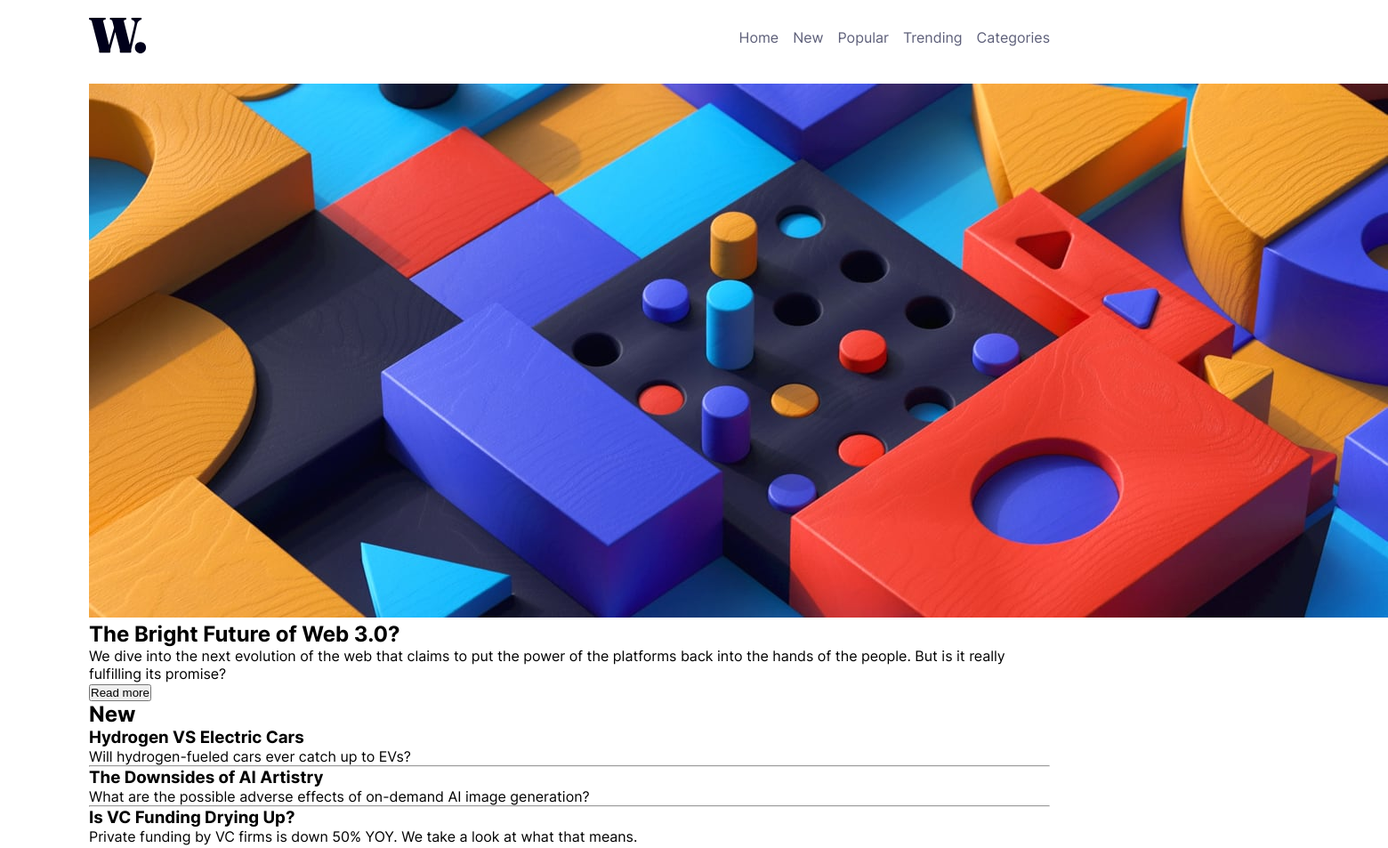
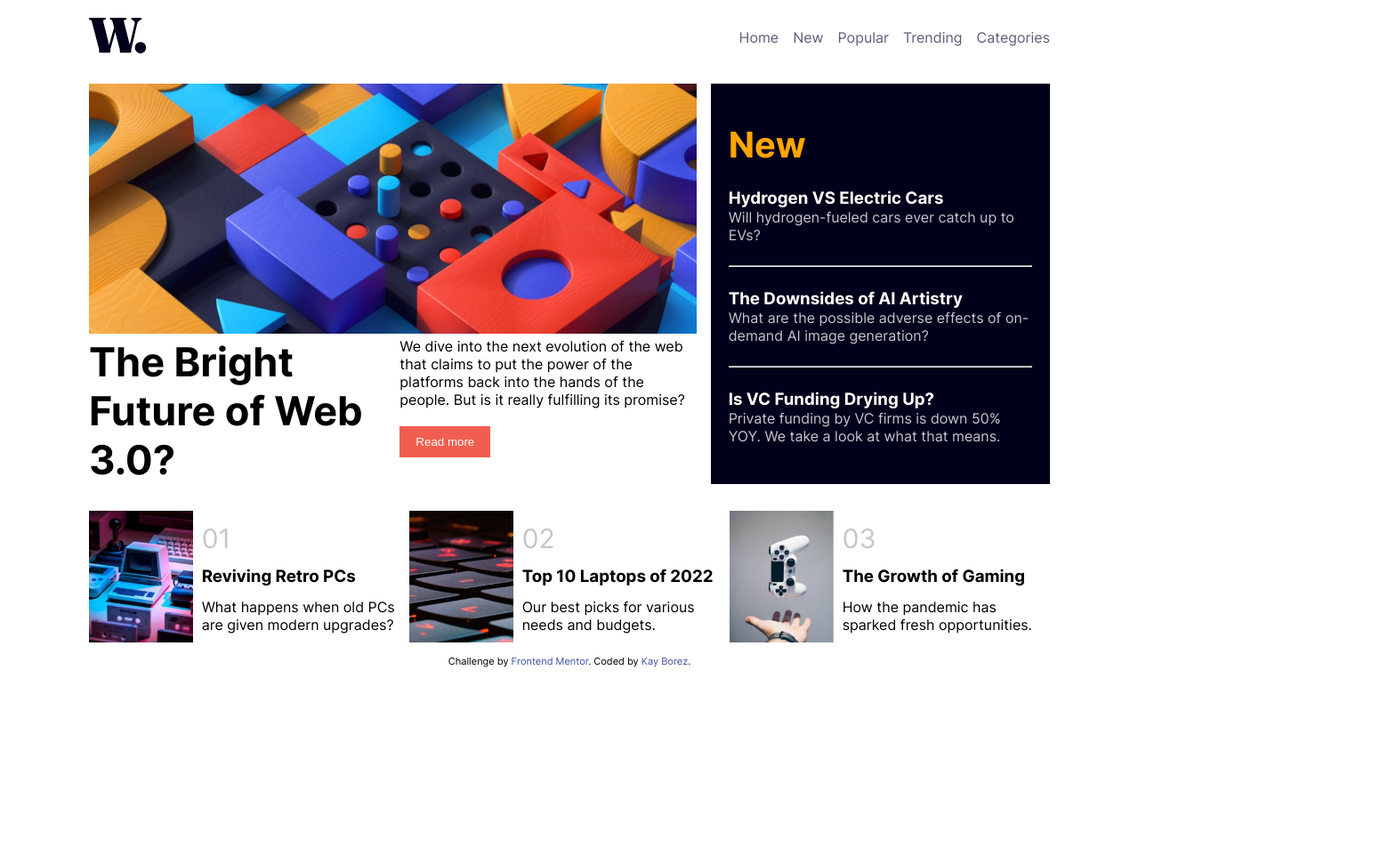
Before and after one commit to kay-B-h/news-homepage-main, a plain HTML site: page news-homepage-main/index.html in a window 1280 px wide. Shown: the top 953 px of the page at 89% size, 1560 px wide, since content can reach past the window. After the commit the page ends 800 px from the top, so only its background shows below. Drawn offline with Linux system fonts and the light colour scheme.

Commit message:
desktop done

```diff
--- a/news-homepage-main/assets/css/index.css
+++ b/news-homepage-main/assets/css/index.css
@@ -2,50 +2,123 @@
   box-sizing: border-box;
   margin: 0;
   padding: 0;
-
 }
-@font-face{
+@font-face {
   font-family: Inter;
-    src: url(../fonts/Inter-VariableFont_slnt\,wght.ttf);
+  src: url(../fonts/Inter.ttf);
 }
-:root{
+:root {
   --soft-orange: hsl(5, 85%, 63%);
   --soft-red: hsl(5, 85%, 63%);
   --off-white: hsl(36, 100%, 99%);
   --grayish-blue: hsl(233, 8%, 79%);
   --dark-grayish-blue: hsl(236, 13%, 42%);
   --very-dark-blue: hsl(240, 100%, 5%);
-
-
 }
 a {
   text-decoration: none;
 }
-body{
+body {
   font-family: Inter;
   font-size: var(--text-font-size);
 }
-.section_padding{
+.section_padding {
   padding: 20px 100px 10px 100px;
 }
 /*header */
-header{
+header {
   display: flex;
   justify-content: space-between;
   align-items: center;
-
 }
-nav{
+nav {
   display: flex;
   gap: 1rem;
 }
-nav p a{
+nav p a {
   color: var(--dark-grayish-blue);
   cursor: pointer;
 }
-nav p a:hover{
+
+nav p a:hover {
   color: var(--soft-orange);
 }
+
 /* hero */
-
+.hero {
+  display: flex;
+  gap: 1rem;
+}
+.hero_intro {
+  flex: 2;
+}
+.hero_intro-image img {
+  width: 100%;
+}
+.hero_intro-text {
+  display: flex;
+  gap: 1rem;
+}
+.hero_intro-text h1 {
+  flex: 1;
+  font-size: 45px;
+  font-weight: 800px;
+}
+.hero_intro-text-description {
+  flex: 1;
+}
+.hero_intro-text-description button {
+  padding: 10px 18px;
+  border: none;
+  color: var(--off-white);
+  background-color: var(--soft-red);
+  margin-top: 20px;
+  cursor: pointer;
+  transition: 0.3s linear;
+}
+.hero_intro-text-description button:hover {
+  background-color: var(--very-dark-blue);
+}
+.hero_news {
+  flex: 1;
+  background-color: var(--very-dark-blue);
+  padding: 20px;
+  display: flex;
+  flex-direction: column;
+  justify-content: space-evenly;
+}
+.hero_news h2 {
+  color: orange;
+  font-size: 40px;
+}
+.hero_news h3 {
+  color: var(--off-white);
+}
+.hero_news p {
+  color: var(--grayish-blue);
+}
 /* blogs */
+.blogs {
+  display: flex;
+}
+.blog {
+  flex: 1;
+  display: flex;
+  gap: 10px;
+}
+.blog_image {
+  flex: 1;
+}
+.blog_image img {
+  width: 100%;
+}
+.blog_text {
+  flex: 2;
+  display: flex;
+  flex-direction: column;
+  justify-content: space-evenly;
+}
+.blog_text span {
+  color: var(--grayish-blue);
+  font-size: 30px;
+}
--- a/news-homepage-main/index.html
+++ b/news-homepage-main/index.html
@@ -1,80 +1,93 @@
 <!DOCTYPE html>
 <html lang="en">
   <head>
-  <meta charset="UTF-8">
-  <meta name="viewport" content="width=device-width, initial-scale=1.0"> <!-- displays site properly based on user's device -->
+    <meta charset="UTF-8" />
+    <meta name="viewport" content="width=device-width, initial-scale=1.0" />
+    <!-- displays site properly based on user's device -->
 
-  <link rel="icon" type="image/png" sizes="32x32" href="./assets/images/favicon-32x32.png">
+    <link
+      rel="icon"
+      type="image/png"
+      sizes="32x32"
+      href="./assets/images/favicon-32x32.png"
+    />
 
     <title>Frontend Mentor | News homepage</title>
-  <link rel="stylesheet" href="./assets/css/index.css">
+    <link rel="stylesheet" href="./assets/css/index.css" />
 
     <!-- Feel free to remove these styles or customise in your own stylesheet 👍 -->
     <style>
-    .attribution { font-size: 11px; text-align: center; }
-    .attribution a { color: hsl(228, 45%, 44%); }
+      .attribution {
+        font-size: 11px;
+        text-align: center;
+      }
+      .attribution a {
+        color: hsl(228, 45%, 44%);
+      }
     </style>
   </head>
   <body>
     <header class="section_padding">
-
       <div class="logo">
-      <img src="./assets/images/logo.svg" alt="logo">
-
+        <img src="./assets/images/logo.svg" alt="logo" />
       </div>
       <nav>
         <p><a href="#home">Home</a></p>
         <p><a href="#new">New</a></p>
         <p><a href="#popuar">Popular</a></p>
         <p><a href="#trending">Trending</a></p>
-      <p><a href="categories">Categories</a></p>
+        <p><a href="Categories">Categories</a></p>
       </nav>
     </header>
     <main>
-    <section class="hero section_padding ">
+      <section class="hero section_padding">
         <div class="hero_intro">
-        <div class="hero_intro-image"></div>
+          <div class="hero_intro-image">
+            <img src="./assets/images/image-web-3-desktop.jpg" alt="" />
+          </div>
 
-      </div>
-      <div class="hero_intro_text">
-        <img src="./assets/images/image-web-3-desktop.jpg" alt="">
+          <div class="hero_intro-text">
             <h1>The Bright Future of Web 3.0?</h1>
             <div class="hero_intro-text-description">
-          <p>We dive into the next evolution of the web that claims to put the power of the platforms back into the hands of the people.
+              <p>
+                We dive into the next evolution of the web that claims to put
+                the power of the platforms back into the hands of the people.
                 But is it really fulfilling its promise?
               </p>
               <button>Read more</button>
-
             </div>
           </div>
+        </div>
+
         <div class="hero_news">
           <h2>New</h2>
           <div class="hero_news-items">
             <h3>Hydrogen VS Electric Cars</h3>
-          <p>
-            Will hydrogen-fueled cars ever catch up to EVs?</p>
+            <p>Will hydrogen-fueled cars ever catch up to EVs?</p>
           </div>
-        <hr>
+          <hr />
           <div class="hero_news-items">
             <h3>The Downsides of AI Artistry</h3>
-          <p>What are the possible adverse effects of on-demand AI image generation?</p>
-        </div>
-        <hr>
-        <div class="hero_news-items">
-          <h3> Is VC Funding Drying Up?</h3>
-          <p> Private funding by VC firms is down 50% YOY. We take a look at what that means.
+            <p>
+              What are the possible adverse effects of on-demand AI image
+              generation?
             </p>
           </div>
+          <hr />
+          <div class="hero_news-items">
+            <h3>Is VC Funding Drying Up?</h3>
+            <p>
+              Private funding by VC firms is down 50% YOY. We take a look at
+              what that means.
+            </p>
+          </div>
+        </div>
+      </section>
 
-
-      </div>
-
-    </section>
       <section class="blogs section_padding">
-
         <div class="blog">
           <div class="blog_image">
-        <img src="./assets/images/image-retro-pcs.jpg" alt="retro spc">
+            <img src="./assets/images/image-retro-pcs.jpg" alt="retro spc" />
           </div>
           <div class="blog_text">
             <span>01</span>
@@ -85,18 +98,21 @@
 
         <div class="blog">
           <div class="blog_image">
-        <img src="./assets/images/image-top-laptops.jpg" alt="retro spc">
+            <img src="./assets/images/image-top-laptops.jpg" alt="retro spc" />
           </div>
           <div class="blog_text">
             <span>02</span>
-          <h3> Top 10 Laptops of 2022</h3>
+            <h3>Top 10 Laptops of 2022</h3>
             <p>Our best picks for various needs and budgets.</p>
           </div>
         </div>
 
         <div class="blog">
           <div class="blog_image">
-        <img src="./assets/images/image-gaming-growth.jpg" alt="retro spc">
+            <img
+              src="./assets/images/image-gaming-growth.jpg"
+              alt="retro spc"
+            />
           </div>
           <div class="blog_text">
             <span>03</span>
@@ -104,14 +120,14 @@
             <p>How the pandemic has sparked fresh opportunities.</p>
           </div>
         </div>
-
-    </section >
+      </section>
     </main>
 
-
     <div class="attribution">
-    Challenge by <a href="https://www.frontendmentor.io?ref=challenge" target="_blank">Frontend Mentor</a>.
-    Coded by <a href="#">Kay Borez</a>.
+      Challenge by
+      <a href="https://www.frontendmentor.io?ref=challenge" target="_blank"
+        >Frontend Mentor</a
+      >. Coded by <a href="#">Kay Borez</a>.
     </div>
   </body>
 </html>
```
Also changed, not shown: news-homepage-main/assets/fonts/Inter.ttf (renamed from news-homepage-main/assets/fonts/Inter-VariableFont_slnt,wght.ttf). Lines whose indentation alone changed are shown as unchanged.
